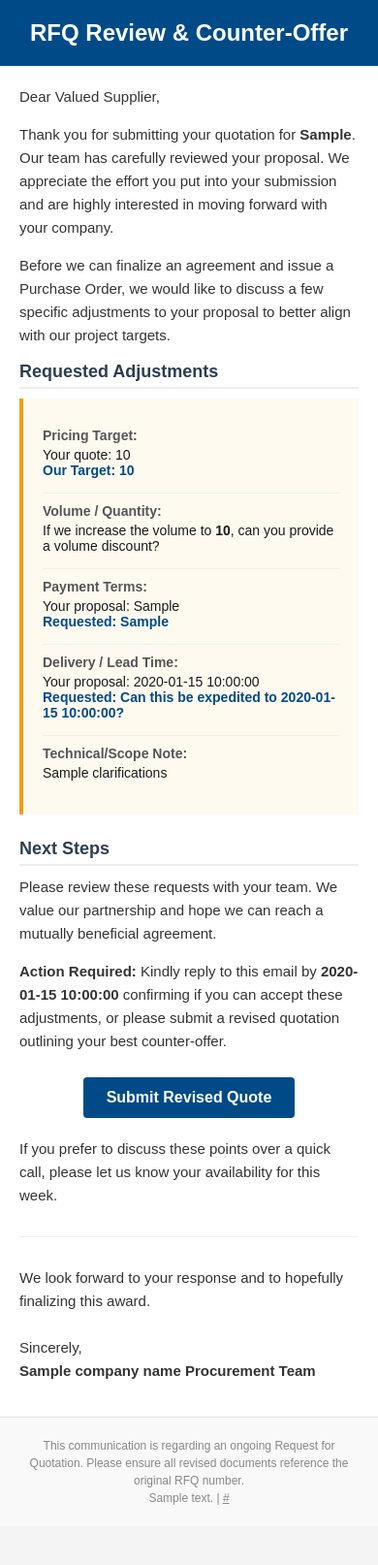
After one commit to ankitprajapatgwl/RFQAgent, a FastAPI app: template templates/email_templates/rfq_negotiation_template.html in a window 390 px wide. The commit adds this page. Shown: the whole page at 97% size. Run offline with FastAPI, Linux system fonts and the light colour scheme; the template is opened without the code that fills it: most values are stand-ins (such as "Sample title", 1, 10 or a date in 2020).

Commit message:
Add RFQ follow-up and negotiation email templates for supplier communication

```diff
--- a/src/modules/sample_data/schemas.py
+++ b/src/modules/sample_data/schemas.py
@@ -29,7 +29,10 @@ class SavedSampleQueryRead(BaseModel):
         id: The saved record's id.
         email_type: Which email pattern this sample was generated for.
         fields: The field values that make up the sample.
-        query_text: The generated natural-language request.
+        query_text: The generated natural-language request. Still returned
+            (and still what's sent on to the email-drafting agent) even
+            though the dashboard no longer displays or edits it as plain
+            text — only ``fields`` is surfaced to the user there.
         created_at: When the sample was generated.
     """
 
--- /dev/null
+++ b/templates/email_templates/rfq_negotiation_template.html
@@ -0,0 +1,198 @@
+<!DOCTYPE html PUBLIC "-//W3C//DTD XHTML 1.0 Transitional//EN" "http://www.w3.org/TR/xhtml1/DTD/xhtml1-transitional.dtd">
+<html xmlns="http://www.w3.org/1999/xhtml" lang="en">
+<head>
+    <meta http-equiv="Content-Type" content="text/html; charset=utf-8" />
+    <meta http-equiv="X-UA-Compatible" content="IE=edge" />
+    <meta name="viewport" content="width=device-width, initial-scale=1.0" />
+    <title>RFQ Negotiation & Review</title>
+
+    <!--[if mso]>
+    <style type="text/css">
+        body, table, td, div, p, a { font-family: Arial, sans-serif !important; }
+    </style>
+    <![endif]-->
+    <style type="text/css">
+        body {
+            margin: 0 !important;
+            padding: 0 !important;
+            min-width: 100% !important;
+        }
+        table {
+            border-spacing: 0;
+            border-collapse: collapse;
+        }
+        td, p, span, a {
+            font-family: Arial, sans-serif;
+        }
+        img {
+            border: 0;
+            line-height: 100%;
+            outline: none;
+            text-decoration: none;
+            display: block;
+        }
+        a {
+            color: #0056b3;
+            text-decoration: none;
+        }
+
+        /* Responsive styles */
+        @media screen and (max-width: 650px) {
+            .main {
+                width: 100% !important;
+                border-radius: 0 !important;
+                border: none !important;
+                margin-top: 0 !important;
+            }
+            .inner-padding {
+                padding: 20px !important;
+            }
+            .data-table th, .data-table td {
+                display: block !important;
+                width: 100% !important;
+                box-sizing: border-box;
+                padding-left: 0 !important;
+                padding-right: 0 !important;
+                border-bottom: 1px solid #eeeeee !important;
+            }
+            .data-table th {
+                padding-bottom: 2px !important;
+                border-bottom: none !important;
+            }
+            .data-table td {
+                padding-top: 2px !important;
+                padding-bottom: 15px !important;
+            }
+            .data-table tr:last-child td {
+                border-bottom: none !important;
+            }
+        }
+    </style>
+</head>
+<body style="margin: 0; padding: 0; min-width: 100%; background-color: #f4f4f4;">
+    <div style="width: 100%; table-layout: fixed; background-color: #f4f4f4; padding-bottom: 40px;">
+        <!--[if mso]>
+        <table width="100%" cellpadding="0" cellspacing="0" border="0">
+        <tr>
+        <td align="center" style="padding: 0;">
+        <![endif]-->
+        <table class="main" width="650" cellpadding="0" cellspacing="0" border="0" align="center" style="background-color: #ffffff; margin: 20px auto 0 auto; width: 100%; max-width: 650px; border: 1px solid #e0e0e0; border-radius: 4px; overflow: hidden;">
+            <!-- Header Section -->
+            <tr>
+                <td bgcolor="#004b87" style="padding: 20px 30px; text-align: center;">
+                    <h1 style="color: #ffffff; margin: 0; font-size: 24px; font-family: Arial, sans-serif;">RFQ Review & Counter-Offer</h1>
+                </td>
+            </tr>
+
+            <!-- Body Section -->
+            <tr>
+                <td class="inner-padding" style="padding: 30px; font-family: Arial, sans-serif; color: #333333;">
+                    <!-- BACKEND: Process conditional blocks below. Replace {{variable}} placeholders with data. Remove entire section if condition is false. -->
+                    <p style="margin: 0 0 15px 0; font-size: 15px; line-height: 1.6; color: #333333;">Dear Valued Supplier,</p>
+                    <p style="margin: 0 0 15px 0; font-size: 15px; line-height: 1.6; color: #333333;">Thank you for submitting your quotation for <strong>{{rfqReference}}</strong>. Our team has carefully reviewed your proposal. We appreciate the effort you put into your submission and are highly interested in moving forward with your company.</p>
+
+                    <p style="margin: 0 0 15px 0; font-size: 15px; line-height: 1.6; color: #333333;">Before we can finalize an agreement and issue a Purchase Order, we would like to discuss a few specific adjustments to your proposal to better align with our project targets.</p>
+
+                    <!-- Negotiation Box highlighting requested adjustments -->
+                    <h2 style="font-size: 18px; margin: 0 0 10px 0; color: #2c3e50; border-bottom: 2px solid #eeeeee; padding-bottom: 5px; font-family: Arial, sans-serif;">Requested Adjustments</h2>
+                    <div style="background-color: #fffaf0; border-left: 4px solid #f39c12; padding: 20px; margin-bottom: 25px;">
+                        <table class="data-table" width="100%" cellpadding="0" cellspacing="0" border="0" style="width: 100%; border-collapse: collapse;">
+
+                            <!-- Optional: Target Pricing Negotiation -->
+                            <!-- BEGIN-IF: targetPrice -->
+                            <tr>
+                                <th style="width: 40%; padding: 10px 10px; text-align: left; font-size: 14px; border-bottom: 1px solid #eeeeee; font-weight: bold; color: #555555; vertical-align: top; font-family: Arial, sans-serif;">Pricing Target:</th>
+                                <td style="padding: 10px 10px; text-align: left; font-size: 14px; border-bottom: 1px solid #eeeeee; vertical-align: top; color: #1a1a1a; font-family: Arial, sans-serif;">Your quote: {{originalQuotedPrice}}<br />
+                                <span style="color: #004b87; font-weight: bold;">Our Target: {{targetPrice}}</span></td>
+                            </tr>
+                            <!-- END-IF: targetPrice -->
+
+                            <!-- Optional: Volume/Quantity Changes -->
+                            <!-- BEGIN-IF: volumeAdjustment -->
+                            <tr>
+                                <th style="width: 40%; padding: 10px 10px; text-align: left; font-size: 14px; border-bottom: 1px solid #eeeeee; font-weight: bold; color: #555555; vertical-align: top; font-family: Arial, sans-serif;">Volume / Quantity:</th>
+                                <td style="padding: 10px 10px; text-align: left; font-size: 14px; border-bottom: 1px solid #eeeeee; vertical-align: top; color: #1a1a1a; font-family: Arial, sans-serif;">If we increase the volume to <strong>{{newQuantity}}</strong>, can you provide a volume discount?</td>
+                            </tr>
+                            <!-- END-IF: volumeAdjustment -->
+
+                            <!-- Optional: Commercial Terms -->
+                            <!-- BEGIN-IF: paymentTerms -->
+                            <tr>
+                                <th style="width: 40%; padding: 10px 10px; text-align: left; font-size: 14px; border-bottom: 1px solid #eeeeee; font-weight: bold; color: #555555; vertical-align: top; font-family: Arial, sans-serif;">Payment Terms:</th>
+                                <td style="padding: 10px 10px; text-align: left; font-size: 14px; border-bottom: 1px solid #eeeeee; vertical-align: top; color: #1a1a1a; font-family: Arial, sans-serif;">Your proposal: {{quotedTerms}}<br />
+                                <span style="color: #004b87; font-weight: bold;">Requested: {{requestedTerms}}</span></td>
+                            </tr>
+                            <!-- END-IF: paymentTerms -->
+
+                            <!-- Optional: Delivery/Lead Time -->
+                            <!-- BEGIN-IF: leadTime -->
+                            <tr>
+                                <th style="width: 40%; padding: 10px 10px; text-align: left; font-size: 14px; border-bottom: 1px solid #eeeeee; font-weight: bold; color: #555555; vertical-align: top; font-family: Arial, sans-serif;">Delivery / Lead Time:</th>
+                                <td style="padding: 10px 10px; text-align: left; font-size: 14px; border-bottom: 1px solid #eeeeee; vertical-align: top; color: #1a1a1a; font-family: Arial, sans-serif;">Your proposal: {{quotedLeadTime}}<br />
+                                <span style="color: #004b87; font-weight: bold;">Requested: Can this be expedited to {{targetDate}}?</span></td>
+                            </tr>
+                            <!-- END-IF: leadTime -->
+
+                            <!-- Optional: General Clarifications / Value Engineering -->
+                            <!-- BEGIN-IF: clarifications -->
+                            <tr>
+                                <th style="width: 40%; padding: 10px 10px; text-align: left; font-size: 14px; border-bottom: 1px solid #eeeeee; font-weight: bold; color: #555555; vertical-align: top; font-family: Arial, sans-serif;">Technical/Scope Note:</th>
+                                <td style="padding: 10px 10px; text-align: left; font-size: 14px; border-bottom: 1px solid #eeeeee; vertical-align: top; color: #1a1a1a; font-family: Arial, sans-serif;">{{clarifications}}</td>
+                            </tr>
+                            <!-- END-IF: clarifications -->
+                        </table>
+                    </div>
+
+                    <h2 style="font-size: 18px; margin: 0 0 10px 0; color: #2c3e50; border-bottom: 2px solid #eeeeee; padding-bottom: 5px; font-family: Arial, sans-serif;">Next Steps</h2>
+                    <p style="margin: 0 0 15px 0; font-size: 15px; line-height: 1.6; color: #333333;">Please review these requests with your team. We value our partnership and hope we can reach a mutually beneficial agreement.</p>
+                    <p style="margin: 0 0 15px 0; font-size: 15px; line-height: 1.6; color: #333333;"><strong>Action Required:</strong> Kindly reply to this email by <strong>{{responseDeadline}}</strong> confirming if you can accept these adjustments, or please submit a revised quotation outlining your best counter-offer.</p>
+
+                    <!-- Optional: Link to portal for revised quote upload -->
+                    <!-- BEGIN-IF: portalLink -->
+                    <table width="100%" cellpadding="0" cellspacing="0" border="0">
+                        <tr>
+                            <td align="center" style="padding: 10px 0 20px 0;">
+                                <!--[if mso]>
+                                <v:roundrect xmlns:v="urn:schemas-microsoft-com:vml" xmlns:w="urn:schemas-microsoft-com:office:word" href="{{portalLink}}" style="height:44px;v-text-anchor:middle;width:220px;" arcsize="9%" fillcolor="#004b87" stroke="f">
+                                <w:anchorlock/>
+                                <center style="color:#ffffff;font-family:Arial,sans-serif;font-size:16px;font-weight:bold;">Submit Revised Quote</center>
+                                </v:roundrect>
+                                <![endif]-->
+                                <!--[if !mso]><!-->
+                                <a href="{{portalLink}}" target="_blank" style="display: inline-block; padding: 12px 24px; background-color: #004b87; color: #ffffff; text-decoration: none; border-radius: 4px; font-weight: bold; font-size: 16px; font-family: Arial, sans-serif;">Submit Revised Quote</a>
+                                <!--<![endif]-->
+                            </td>
+                        </tr>
+                    </table>
+                    <!-- END-IF: portalLink -->
+
+                    <!-- Optional: Request for Meeting -->
+                    <!-- BEGIN-IF: meetingRequest -->
+                    <p style="margin: 0 0 15px 0; font-size: 15px; line-height: 1.6; color: #333333;">If you prefer to discuss these points over a quick call, please let us know your availability for this week.</p>
+                    <!-- END-IF: meetingRequest -->
+
+                    <hr style="border: 0; border-top: 1px solid #eeeeee; margin: 30px 0;" />
+
+                    <p style="margin: 0 0 15px 0; font-size: 15px; line-height: 1.6; color: #333333;">We look forward to your response and to hopefully finalizing this award.<br /><br />
+                    Sincerely,<br /><strong>{{companyName}} Procurement Team</strong></p>
+                </td>
+            </tr>
+
+            <!-- Footer Section -->
+            <tr>
+                <td bgcolor="#f9f9f9" style="padding: 20px; text-align: center; border-top: 1px solid #e0e0e0; font-family: Arial, sans-serif;">
+                    <p style="font-size: 12px; color: #888888; margin: 0; line-height: 1.5;">
+                        This communication is regarding an ongoing Request for Quotation. Please ensure all revised documents reference the original RFQ number.<br />
+                        {{companyAddress}} | <a href="{{companyWebsite}}" style="color: #888888; text-decoration: underline;">{{companyWebsite}}</a>
+                    </p>
+                </td>
+            </tr>
+        </table>
+        <!--[if mso]>
+        </td>
+        </tr>
+        </table>
+        <![endif]-->
+    </div>
+</body>
+</html>
```
Also changed, not shown: templates/dashboard.html (+30 -9 lines), templates/email_templates/rfq_follow_up_email_template.html (added, +173 -0 lines), templates/email_templates/rfq_email_template.html (renamed from templates/rfq_email_template.html).
